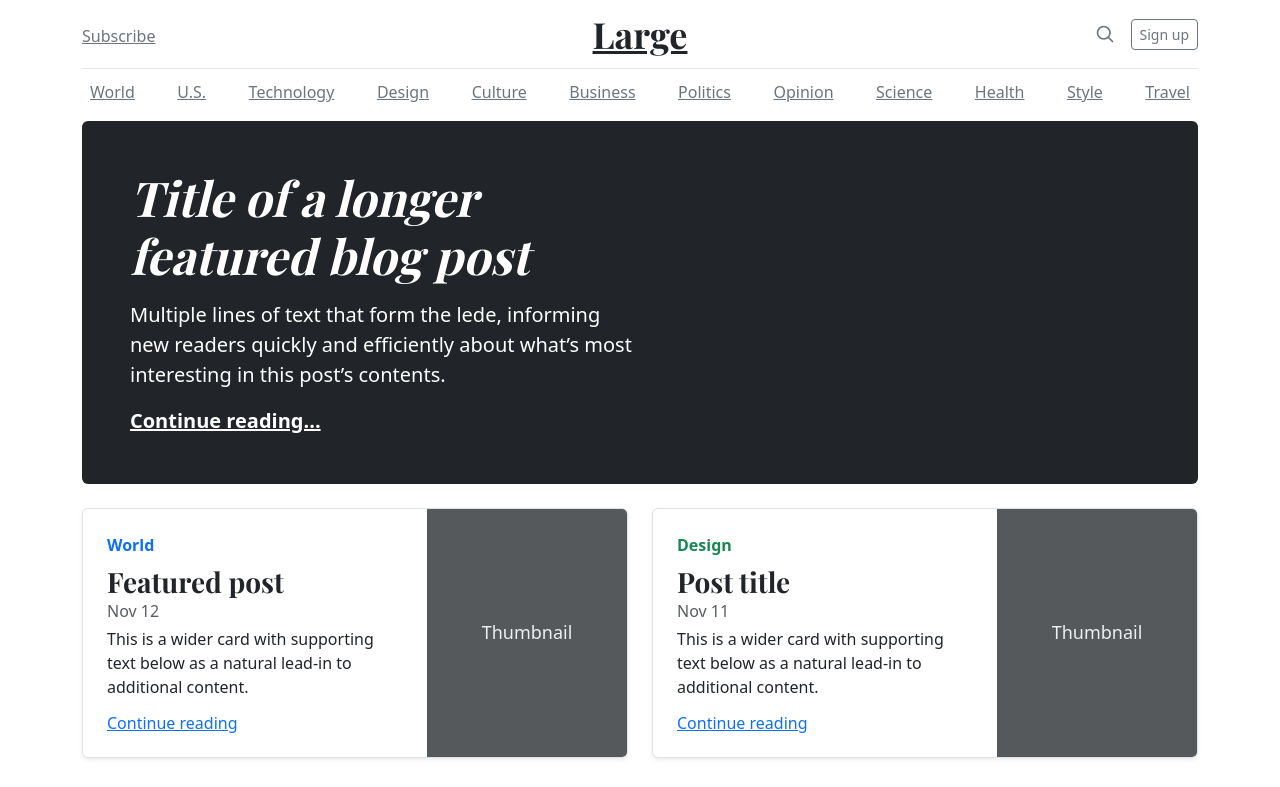
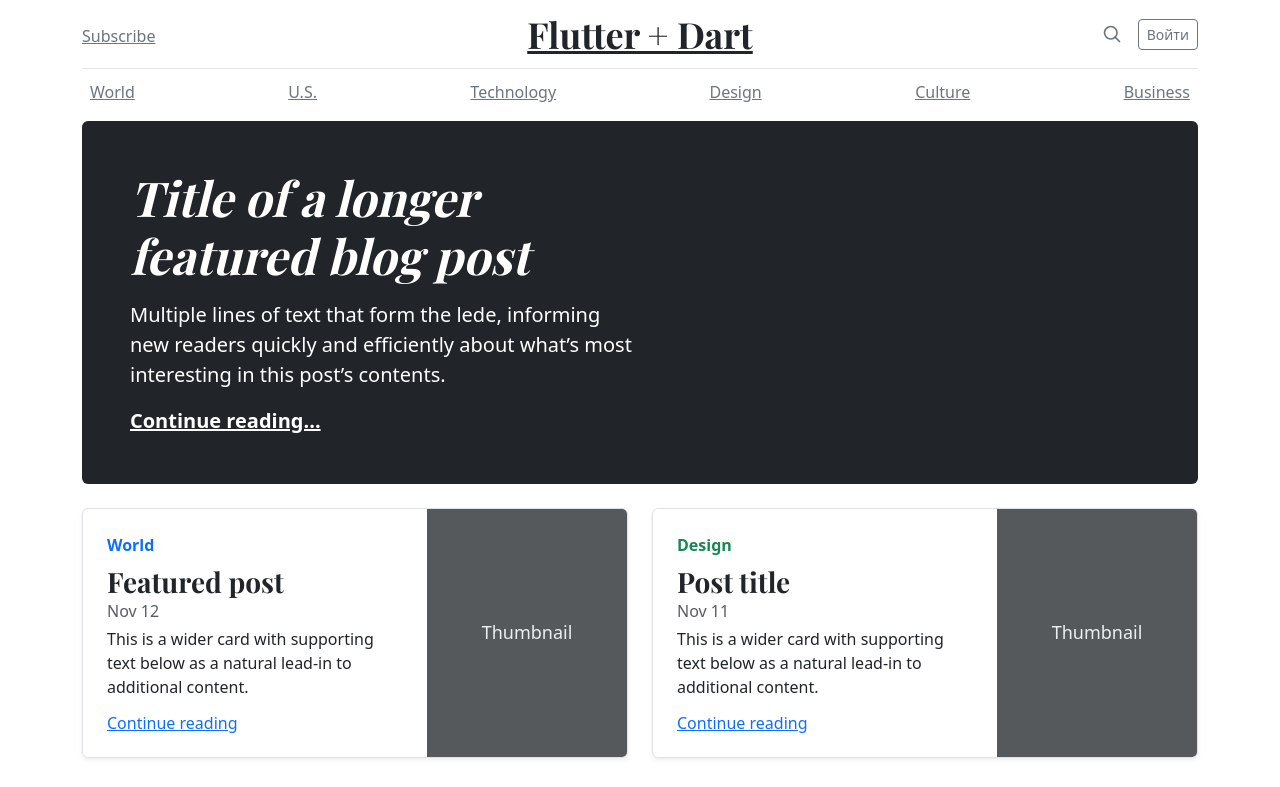
Before and after one commit to gospodi-dev/gospodi-dev.github.io, a website: page index.html in a window 1280 px wide. Shown: the top 787 px of the page. Drawn offline with nearby package versions, Linux system fonts and the light colour scheme.

Commit message:
изменены названия

```diff
--- a/index.html
+++ b/index.html
@@ -1,12 +1,12 @@
 <!doctype html>
-<html lang="en">
+<html lang="ru">
   <head>
     <meta charset="utf-8">
     <meta name="viewport" content="width=device-width, initial-scale=1">
-    <meta name="description" content="">
-    <meta name="author" content="Mark Otto, Jacob Thornton, and Bootstrap contributors">
+    <meta name="description" content="Сайт о фреймворке Flutter и языке программирования Dart">
+    <meta name="author" content="Gospodi Inc.">
     <meta name="generator" content="Hugo 0.98.0">
-    <title>Blog Template · Bootstrap v5.2</title>
+    <title>The Flutter blog · Статьи, книги, уроки и курсы по Flutter / Dart</title>
 
     <link rel="canonical" href="https://getbootstrap.com/docs/5.2/examples/blog/">
 
@@ -84,13 +84,13 @@
         <a class="link-secondary" href="#">Subscribe</a>
       </div>
       <div class="col-4 text-center">
-        <a class="blog-header-logo text-dark" href="#">Large</a>
+        <a class="blog-header-logo text-dark" href="#">Flutter + Dart</a>
       </div>
       <div class="col-4 d-flex justify-content-end align-items-center">
         <a class="link-secondary" href="#" aria-label="Search">
           <svg xmlns="http://www.w3.org/2000/svg" width="20" height="20" fill="none" stroke="currentColor" stroke-linecap="round" stroke-linejoin="round" stroke-width="2" class="mx-3" role="img" viewBox="0 0 24 24"><title>Search</title><circle cx="10.5" cy="10.5" r="7.5"/><path d="M21 21l-5.2-5.2"/></svg>
         </a>
-        <a class="btn btn-sm btn-outline-secondary" href="#">Sign up</a>
+        <a class="btn btn-sm btn-outline-secondary" href="#">Войти</a>
       </div>
     </div>
   </header>
@@ -103,12 +103,6 @@
       <a class="p-2 link-secondary" href="#">Design</a>
       <a class="p-2 link-secondary" href="#">Culture</a>
       <a class="p-2 link-secondary" href="#">Business</a>
-      <a class="p-2 link-secondary" href="#">Politics</a>
-      <a class="p-2 link-secondary" href="#">Opinion</a>
-      <a class="p-2 link-secondary" href="#">Science</a>
-      <a class="p-2 link-secondary" href="#">Health</a>
-      <a class="p-2 link-secondary" href="#">Style</a>
-      <a class="p-2 link-secondary" href="#">Travel</a>
     </nav>
   </div>
 </div>
```
